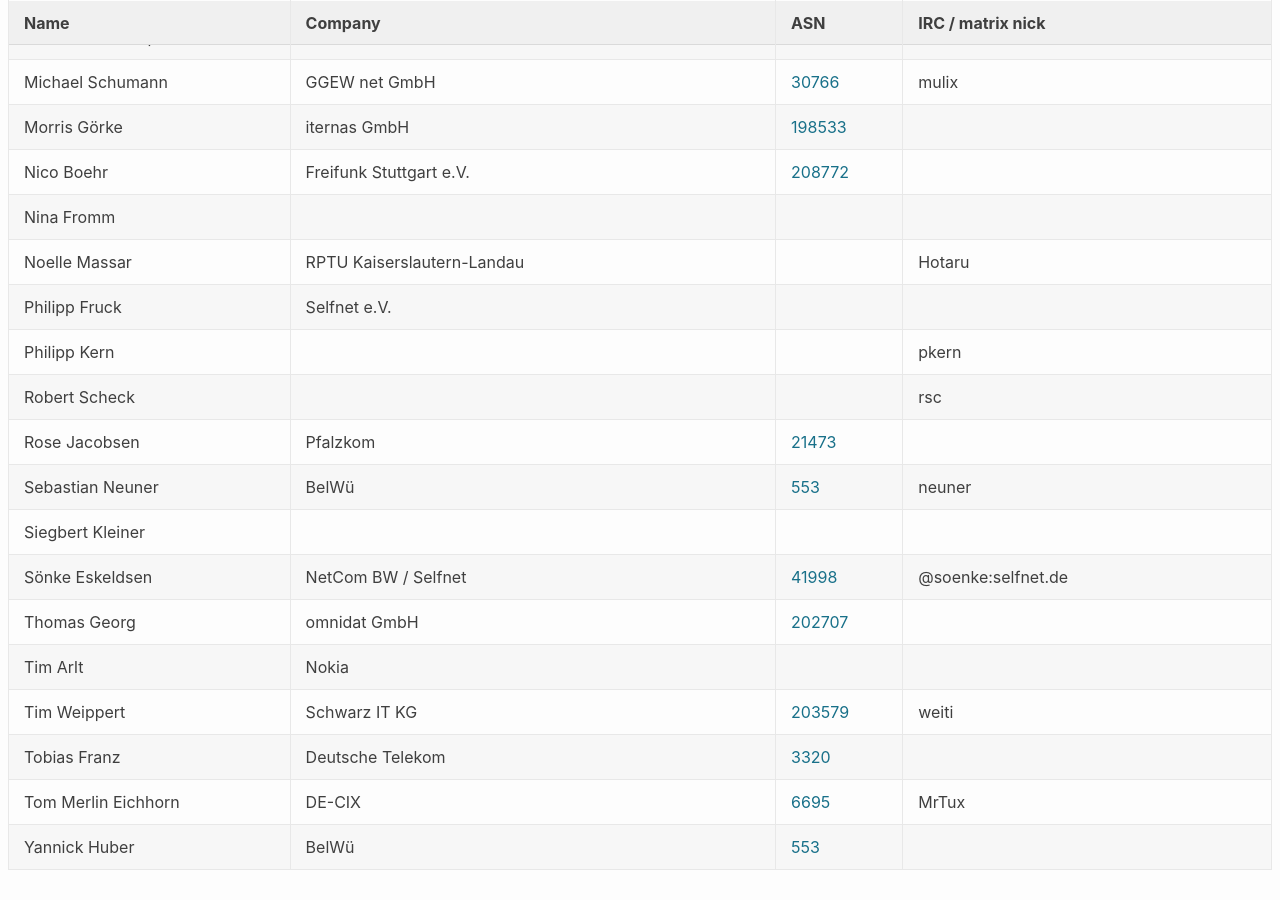
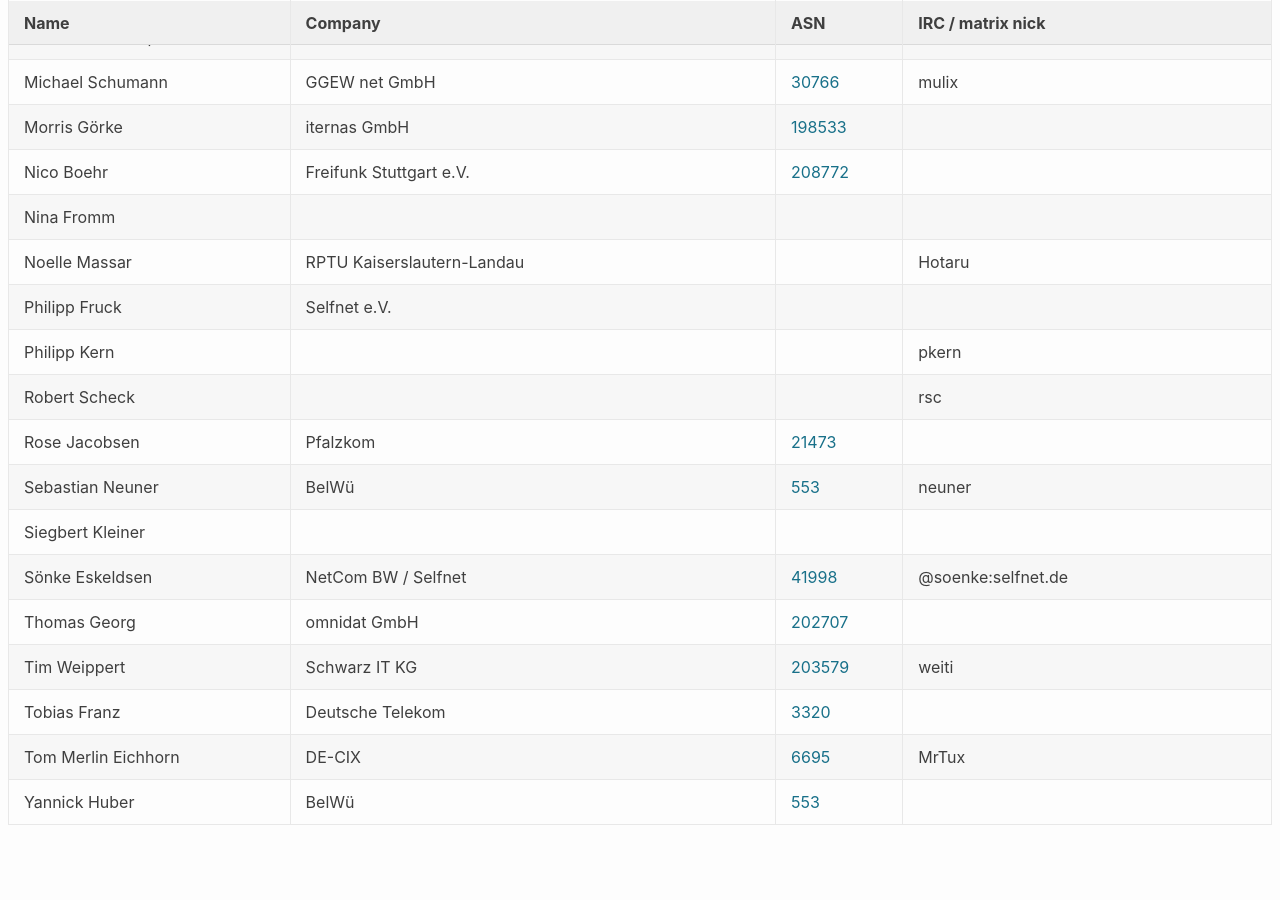
Before and after one commit to denog/pretix-attendeelist, a Jekyll site: the page built from denogmeetup25-06/index.markdown, in a window 1280 px wide and 900 px high, scrolled down 1434 px. Built offline with Jekyll 4.4.1, drawn with Linux system fonts in a browser that asks for light colours; after the commit the page ends 2289 px from its top, so only the background shows below that.

Commit message:
Latest data: Mon Jun 16 13:52:32 UTC 2025

```diff
--- a/_data/attendees_denogmeetup25-06.json
+++ b/_data/attendees_denogmeetup25-06.json
@@ -270,12 +270,6 @@
     "asn": "202707"
   },
   {
-    "name": "Tim Arlt",
-    "company": "Nokia",
-    "irc": null,
-    "asn": null
-  },
-  {
     "name": "Tim Weippert",
     "company": "Schwarz IT KG",
     "irc": "weiti",
```
